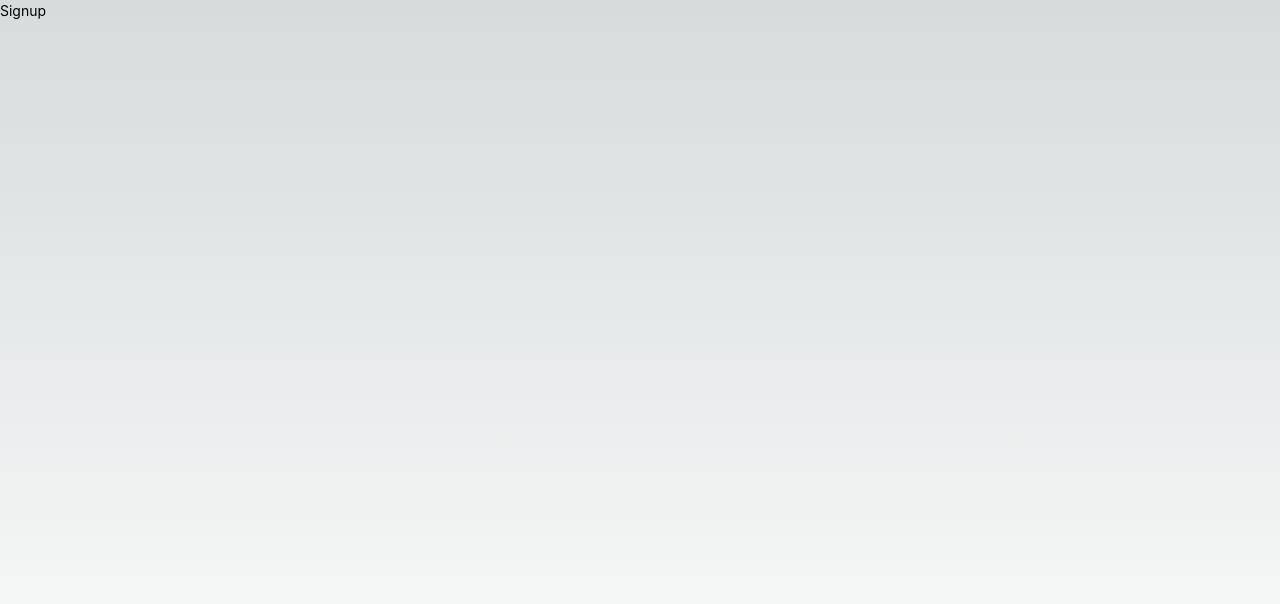
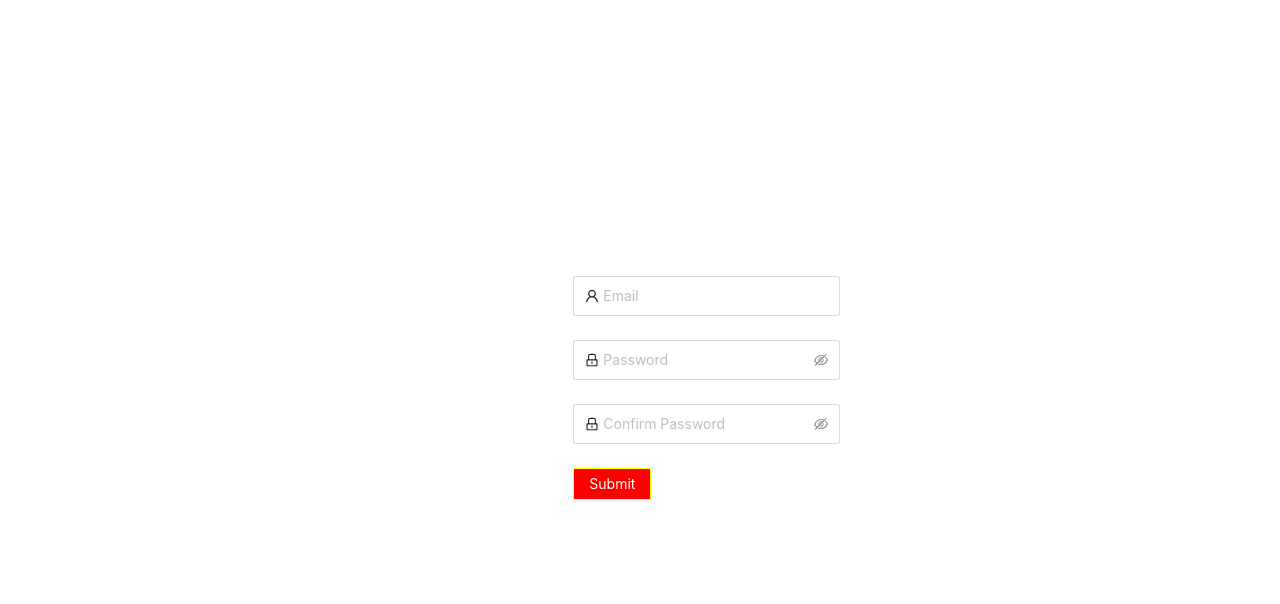
Before and after one commit to Nguyenvancuong38/ProjectNextJS, a Next.js app: page /signup in a window 1280 px wide. Shown: the top 604 px of the page. Built offline with nearby package versions, Linux system fonts and the light colour scheme.

Commit message:
fix: config project

```diff
--- a/package.json
+++ b/package.json
@@ -17,6 +17,7 @@
     "@emotion/server": "^11.10.0",
     "@emotion/styled": "^11.10.5",
     "@fontsource/roboto": "^4.5.8",
+    "@hookform/resolvers": "^2.9.11",
     "@next/bundle-analyzer": "^13.2.3",
     "@next/font": "13.1.1",
     "@prisma/client": "^4.11.0",
@@ -34,9 +35,12 @@
     "next-compose-plugins": "^2.2.1",
     "react": "18.2.0",
     "react-dom": "18.2.0",
+    "react-hook-form": "^7.43.5",
     "sass": "^1.57.1",
+    "sequelize": "^6.29.3",
     "styled-components": "^5.3.8",
-    "typescript": "4.9.4"
+    "typescript": "4.9.4",
+    "yup": "^1.0.2"
   },
   "devDependencies": {
     "@types/lodash": "^4.14.191",
--- /dev/null
+++ b/src/components/common/Button/index.tsx
@@ -0,0 +1,8 @@
+import React from 'react';
+import {Button} from 'antd';
+
+export default function ButtonCommon ({children, ...props} : any) {
+    return (
+        <Button {...props}>{children}</Button>
+    )
+}
--- /dev/null
+++ b/src/components/common/InputPasswordField/index.tsx
@@ -0,0 +1,24 @@
+import { Input } from 'antd';
+import { Controller } from 'react-hook-form';
+import { Control } from 'react-hook-form/dist/types/form';
+
+interface propsOfInputPasswordField {
+    name: string,
+    control: Control<any>,
+    defaultValue?: any,
+    [key: string]: any,
+}
+
+export default function InputPasswordField (props: propsOfInputPasswordField) {
+    const {name, control, defaultValue, ...propsOfInput} = props;
+    return (
+        <Controller
+            name={name}
+            control={control}
+            defaultValue={defaultValue}
+            render={({field}) => (
+                <Input.Password {...propsOfInput} {...field} />
+            )}
+        />
+    )
+}
--- /dev/null
+++ b/src/components/common/InputTextField/index.tsx
@@ -0,0 +1,27 @@
+import { Input } from 'antd';
+import { Controller } from 'react-hook-form';
+import { Control } from 'react-hook-form/dist/types/form';
+import React from 'react';
+
+interface propsOfInputTextField {
+  name: string;
+  control: Control<any>;
+  defaultValue?: any;
+  [key: string]: any; // Thêm union types để cho phép truyền các props không phải của Ant Design
+}
+
+export default function InputTextField(props: propsOfInputTextField) {
+  const { name, control, defaultValue, ...rest } = props;
+  const defaultValueInput = defaultValue !== undefined ? defaultValue : '';
+
+  return (
+    <Controller
+      name={name}
+      control={control}
+      defaultValue={defaultValueInput}
+      render={({ field }) => (
+        <Input {...rest} {...field} />
+      )}
+    />
+  );
+}
--- /dev/null
+++ b/src/libs/schemas.ts
@@ -0,0 +1,25 @@
+import * as yup from 'yup';
+
+export const signInSchema = yup.object().shape({
+    email: yup
+        .string()
+        .required('Please fill in your email!'),
+    password: yup
+        .string()
+        .required('Please fill in your password')
+});
+
+export const signUpSchema = yup.object().shape({
+    email: yup
+        .string()
+        .required('Please fill in your email'),
+    password: yup
+        .string()
+        .min(6)
+        .max(11)
+        .required('Please fill in your password'),
+    confirmPassword: yup
+        .string()
+        .required("This field is required")
+        .oneOf([yup.ref("password")], "Passwords must match")
+})
--- a/src/pages/login.tsx
+++ b/src/pages/login.tsx
@@ -1,5 +1,58 @@
-function Login() {
-    return <div>Login</div>
+import React, { useState } from 'react';
+import { Checkbox, Form } from 'antd';
+import { yupResolver } from "@hookform/resolvers/yup";
+import { signInSchema } from 'libs/schemas';
+import InputTextField from '@components/common/InputTextField';
+import InputPasswordField from '@components/common/InputPasswordField';
+import { useForm } from 'react-hook-form';
+import { formDataLogin } from 'types/formData';
+import ButtonCommon from '@components/common/Button';
+import { LockOutlined, UserOutlined } from '@ant-design/icons';
+
+const styleOfButton = {
+    background: "red",
+    borderColor: "yellow"
+}
+
+const Login: React.FC = () => {
+    const { handleSubmit, control } = useForm<formDataLogin>({resolver: yupResolver(signInSchema)})
+    const handleLogin = (value : any) => {
+        console.log('value', value);
+    }
+
+    return (
+        <div className='bg-[white] w-full h-[100vh] flex justify-center items-center'>
+            <form className='w-[400px]' onSubmit={handleSubmit(handleLogin)}>
+                <Form.Item wrapperCol={{ offset: 8, span: 24 }}>
+                    <InputTextField
+                        name="email"
+                        control={control}
+                        prefix={<UserOutlined className="site-form-item-icon" />}
+                        placeholder="Email"
+                        type="email"
+                        className='h-10'
+                    />
+                </Form.Item>
+
+                <Form.Item wrapperCol={{ offset: 8, span: 24 }}>
+                    <InputPasswordField
+                        name='password'
+                        control={control}
+                        prefix={<LockOutlined className="site-form-item-icon" />}
+                        type="password"
+                        placeholder="Password"
+                        className = "h-10"
+                    />
+                </Form.Item>
+
+                <Form.Item wrapperCol={{ offset: 8, span: 16 }}>
+                <ButtonCommon type="primary" htmlType="submit" style={styleOfButton}>
+                    Submit
+                </ButtonCommon>
+                </Form.Item>
+            </form>
+        </div>
+    );
 }
 
 export default Login;
--- a/src/pages/signup.tsx
+++ b/src/pages/signup.tsx
@@ -1,5 +1,68 @@
-function Signup() {
-    return <div>Signup</div>
+import { Form } from 'antd';
+import { yupResolver } from "@hookform/resolvers/yup";
+import { signUpSchema } from 'libs/schemas';
+import InputTextField from '@components/common/InputTextField';
+import InputPasswordField from '@components/common/InputPasswordField';
+import { useForm } from 'react-hook-form';
+import { formDataSignUp } from 'types/formData';
+import ButtonCommon from '@components/common/Button';
+import { LockOutlined, UserOutlined } from '@ant-design/icons';
+
+const styleOfButton = {
+    background: "red",
+    borderColor: "yellow"
 }
 
-export default Signup;
+const SignUp: React.FC = () => {
+    const { handleSubmit, control } = useForm<formDataSignUp>({resolver: yupResolver(signUpSchema)})
+    const handleLogin = (value : any) => {
+        console.log('value', value);
+    }
+
+    return (
+        <div className='bg-[white] w-full h-[100vh] flex justify-center items-center'>
+            <form className='w-[400px]' onSubmit={handleSubmit(handleLogin)}>
+                <Form.Item wrapperCol={{ offset: 8, span: 24 }}>
+                    <InputTextField
+                        name="email"
+                        control={control}
+                        prefix={<UserOutlined className="site-form-item-icon" />}
+                        placeholder="Email"
+                        type="email"
+                        className='h-10'
+                    />
+                </Form.Item>
+
+                <Form.Item wrapperCol={{ offset: 8, span: 24 }}>
+                    <InputPasswordField
+                        name='password'
+                        control={control}
+                        prefix={<LockOutlined className="site-form-item-icon" />}
+                        type="password"
+                        placeholder="Password"
+                        className = "h-10"
+                    />
+                </Form.Item>
+
+                <Form.Item wrapperCol={{ offset: 8, span: 24 }}>
+                    <InputPasswordField
+                        name='confirmPassword'
+                        control={control}
+                        prefix={<LockOutlined className="site-form-item-icon" />}
+                        type="password"
+                        placeholder="Confirm Password"
+                        className = "h-10"
+                    />
+                </Form.Item>
+
+                <Form.Item wrapperCol={{ offset: 8, span: 16 }}>
+                <ButtonCommon type="primary" htmlType="submit" style={styleOfButton}>
+                    Submit
+                </ButtonCommon>
+                </Form.Item>
+            </form>
+        </div>
+    );
+}
+
+export default SignUp;
--- /dev/null
+++ b/src/types/formData.ts
@@ -0,0 +1,10 @@
+export type formDataLogin = {
+    email: string,
+    password: string
+}
+
+export type formDataSignUp = {
+    email: string,
+    password: string,
+    confirmPassword: string
+}
```
Also changed, not shown: src/pages/api/users/authenticate.ts (deleted), src/pages/api/users/index.ts (deleted), 2 other files (tests, documents, lock files or other folders).
